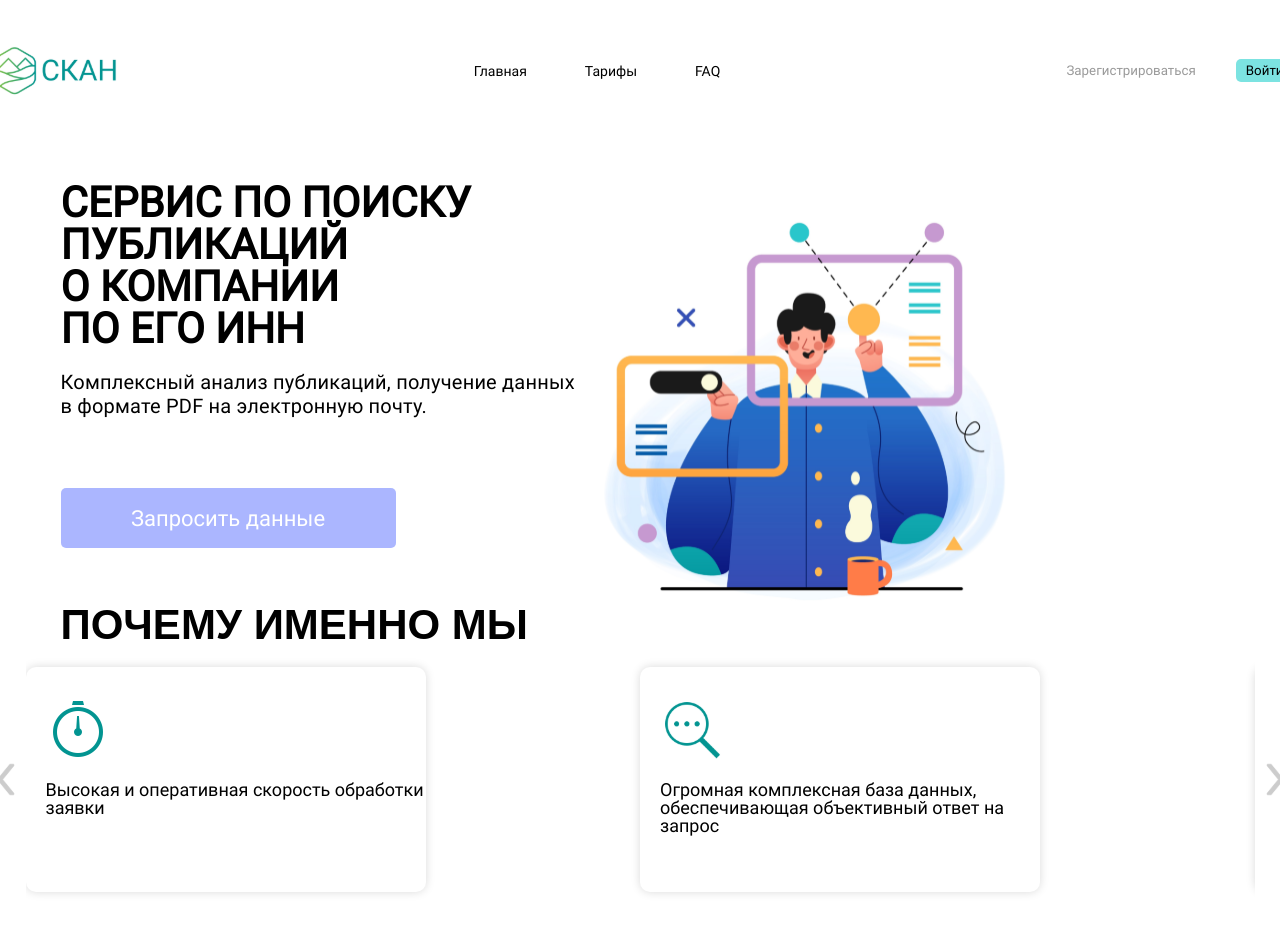
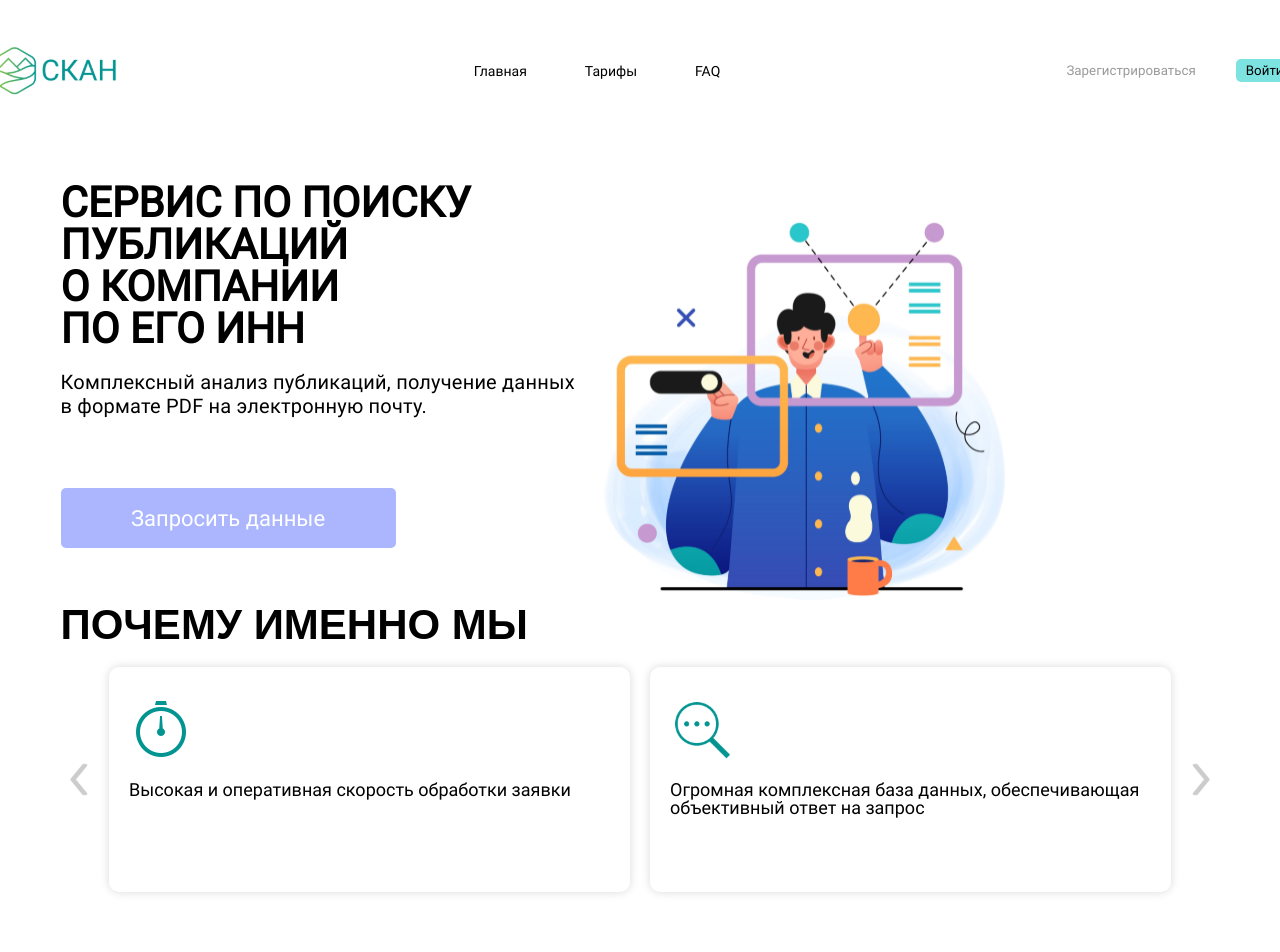
Before and after one commit to Galiyaga/finally-project, a React (Vite) app: page / in a window 1280 px wide. Shown: the top 952 px of the page. Built offline with nearby package versions, Linux system fonts and the light colour scheme; a web font is replaced by a local one.

Commit message:
исправляет слайдер

```diff
--- a/src/App.css
+++ b/src/App.css
@@ -29,6 +29,10 @@
 
 .copyright{
   font-size: 12px;
+}
+
+.corousel-container {
+  width: calc(100vw - 120px);
 }
 
 .p-datepicker:not(.p-datepicker-inline) {
--- a/src/components/Home/Carousel.jsx
+++ b/src/components/Home/Carousel.jsx
@@ -28,9 +28,11 @@ const CardCarousel = () => {
 
   const productTemplate = (product) => {
     return (
+      <div className={styles.slide__wrapper}>
         <div className={styles.slide__card}>
           <img src={product.src} alt={product.alt} />
           <h3>{product.h3}</h3>
+        </div>
       </div>
     );
   };
@@ -55,6 +57,7 @@ const CardCarousel = () => {
 
   return (
     <>
+      <div className="corousel-container">
         <Carousel
           value={products}
           numVisible={3}
@@ -63,6 +66,7 @@ const CardCarousel = () => {
           itemTemplate={productTemplate}
           circular={true}
         />
+      </div>
     </>
   );
 }
--- a/src/components/Home/Homepage.module.css
+++ b/src/components/Home/Homepage.module.css
@@ -44,9 +44,11 @@
     background-color: #5970FF;
     width: 335px;
 }
-
+.slide__wrapper {
+  padding: 0 10px;
+}
 .slide__card{
-  max-width: 400px;
+  width: 100%;
   height: 225px;
   border-radius: 10px;
   background-color: white;
```
Lines whose indentation alone changed are shown as unchanged.
